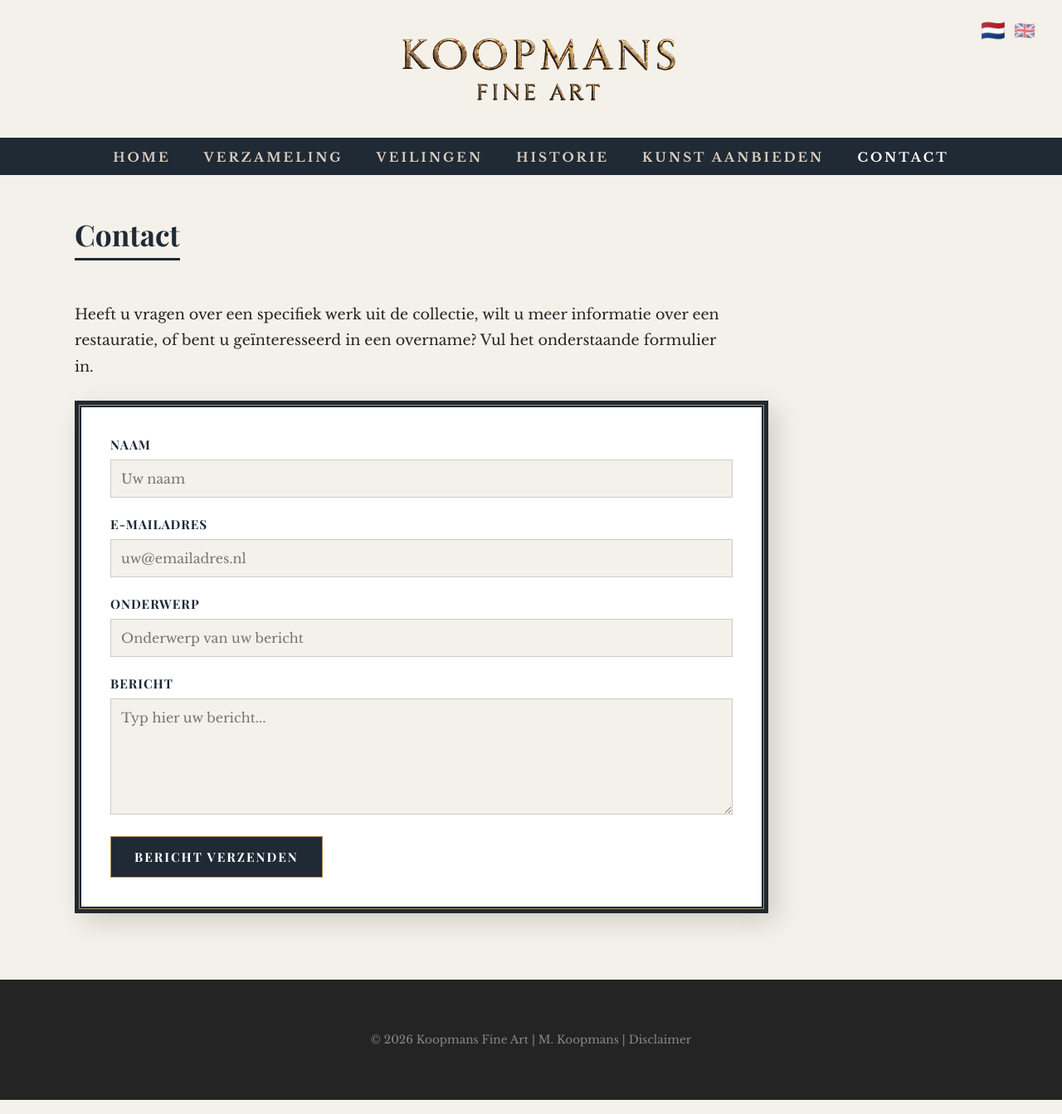
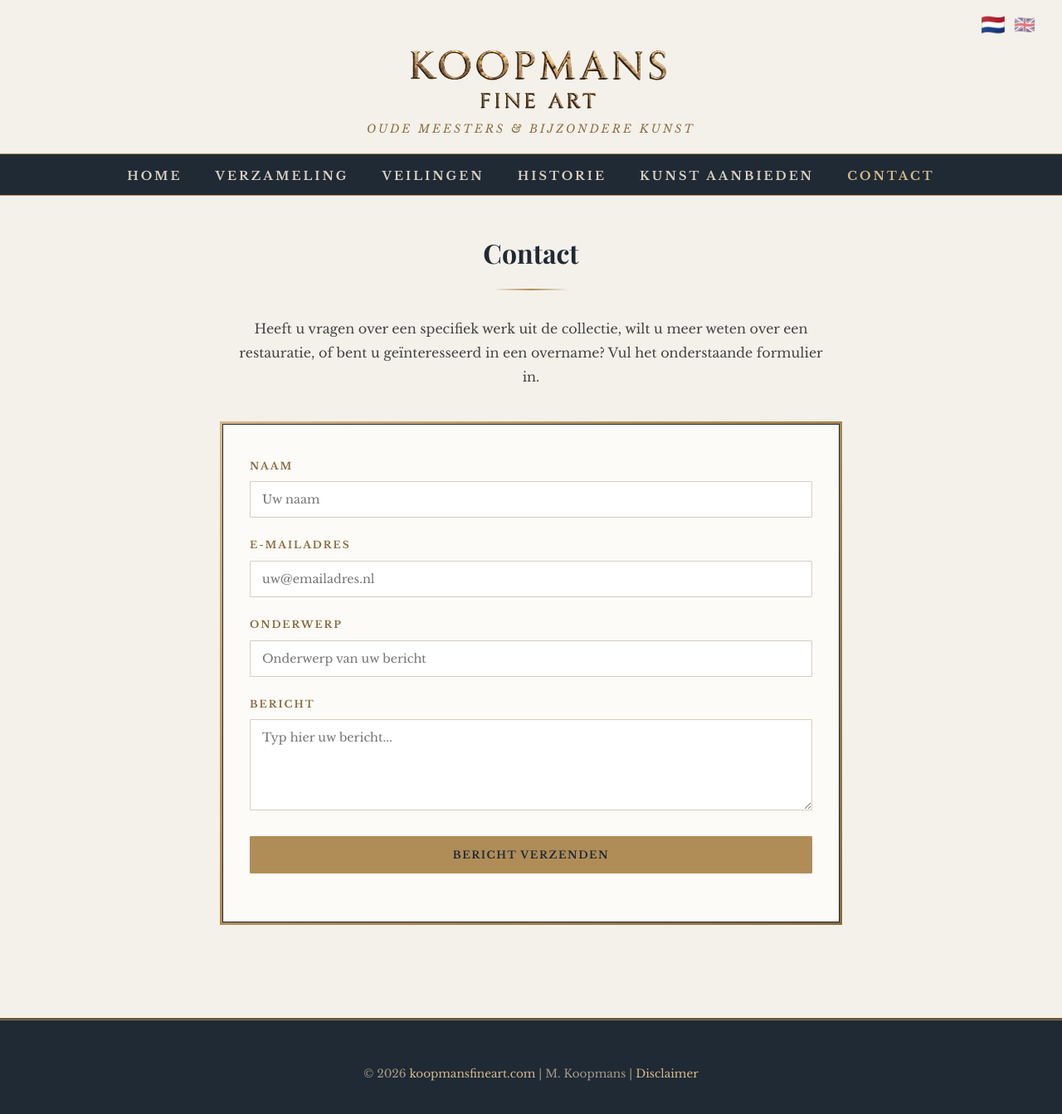
Before and after one commit to MKthebeast1/mijn-website-1, a plain HTML site: page contact/index.html in a window 1280 px wide. Shown: the part 15-1358 px from the top of the page at 83% size. Drawn offline with nearby package versions, Linux system fonts and the light colour scheme; a web font is replaced by a local one.

Commit message:
Update index.html

```diff
--- a/contact/index.html
+++ b/contact/index.html
@@ -3,35 +3,43 @@
 <head>
     <meta charset="UTF-8">
     <meta name="viewport" content="width=device-width, initial-scale=1.0">
-    <title>Contact — Koopmans Fine Art</title>
+    <title>Contact - Koopmans Fine Art</title>
     <meta name="description" content="Neem contact op met Koopmans Fine Art voor vragen over schilderijen, restauratie of overnames.">
-    <link rel="icon" type="image/png" href="/Koopmansfine.png">
-    <link href="https://fonts.googleapis.com/css2?family=Playfair+Display:wght@700&family=Libre+Baskerville:ital,wght@0,400;0,700;1,400&display=swap" rel="stylesheet">
+    <link rel="icon" type="image/png" href="/foto/Koopmansfine.png">
+    <link rel="apple-touch-icon" href="/foto/Koopmansfine.png">
+    <link href="https://fonts.googleapis.com/css2?family=Playfair+Display:ital,wght@0,400;0,700;0,900;1,700&family=Libre+Baskerville:ital,wght@0,400;0,700;1,400&display=swap" rel="stylesheet">
+    <script src="https://cdn.jsdelivr.net/npm/@emailjs/browser@3/dist/email.min.js"></script>
     <style>
         :root {
+            --blauw: #1f2a35;
             --goud: #b08d57;
-            --blauw: #1f2a35;
-            --donker: #242424;
+            --goud-diep: #8a6a3d;
+            --goud-licht: #d4b98a;
             --creme: #f4f1ea;
+            --papier: #ece6d8;
+            --inkt: #242424;
+            --wit-papier: #fcfbf8;
         }
+
+        * { box-sizing: border-box; }
 
         body {
             font-family: 'Libre Baskerville', serif;
             margin: 0;
             background-color: var(--creme);
-            color: var(--donker);
+            color: var(--inkt);
             text-align: center;
-            border-top: 10px solid var(--blauw);
         }
 
-        /* 1. Header Styling */
+        /* ============ HEADER ============ */
         header {
-            padding: 0.5rem 1rem 0.2rem;
+            padding: 1.8rem 1rem 0.3rem;
             position: relative;
+            border-top: 6px solid var(--blauw);
         }
 
-        header img {
-            max-height: 160px;
+        header img#header-logo {
+            max-height: 150px;
             max-width: 95%;
             display: block;
             margin: 0 auto;
@@ -40,15 +48,23 @@
             transition: opacity 0.05s linear;
         }
 
-        /* Taalswitcher Styling */
+        .tagline {
+            font-family: 'Libre Baskerville', serif;
+            font-style: italic;
+            font-size: 0.85rem;
+            color: var(--goud-diep);
+            letter-spacing: 3px;
+            text-transform: uppercase;
+            margin: -1.4rem 0 0;
+        }
+
         .lang-switch {
             position: absolute;
-            top: 2rem;
+            top: 1.8rem;
             right: 2rem;
             display: flex;
             gap: 12px;
         }
-
         .lang-switch a {
             text-decoration: none;
             font-size: 1.3rem;
@@ -57,189 +73,286 @@
             line-height: 1;
             opacity: 0.55;
         }
+        .lang-switch a:hover, .lang-switch a.active { opacity: 1; transform: scale(1.15); }
 
-        .lang-switch a:hover,
-        .lang-switch a.active {
-            opacity: 1;
-            transform: scale(1.15);
-        }
-
-        /* 2. Menubalk */
+        /* ============ NAV ============ */
         nav {
             padding: 0.9rem 0;
+            margin-top: 1rem;
             margin-bottom: 2.5rem;
             background-color: var(--blauw);
+            border-top: 1px solid var(--goud);
+            border-bottom: 1px solid var(--goud);
             overflow-x: auto;
             white-space: nowrap;
             scrollbar-width: none;
             -ms-overflow-style: none;
             -webkit-overflow-scrolling: touch;
-            line-height: 1 !important;
         }
-
         nav::-webkit-scrollbar { display: none; }
-
-        nav ul {
-            list-style: none;
-            padding: 0;
-            margin: 0;
-            display: flex;
-            justify-content: center;
-            gap: 40px;
-            line-height: 1 !important;
-        }
-
+        nav ul { list-style: none; padding: 0; margin: 0; display: flex; justify-content: center; gap: 40px; }
         nav a {
             text-decoration: none;
             color: #dcd0c0;
             font-weight: 700;
             text-transform: uppercase;
             letter-spacing: 3px;
-            font-size: 0.95rem;
+            font-size: 0.9rem;
             transition: color 0.3s;
             display: inline-block;
-            line-height: 1 !important;
         }
+        nav a:hover, nav a.active { color: var(--goud-licht); }
 
-        nav a:hover, nav a.active { color: #ffffff; }
+        /* ============ FLEURON ============ */
+        .fleuron {
+            display: flex;
+            align-items: center;
+            justify-content: center;
+            gap: 18px;
+            margin: 3rem auto;
+            max-width: 400px;
+            color: var(--goud);
+        }
+        .fleuron::before, .fleuron::after {
+            content: "";
+            height: 1px;
+            flex: 1;
+            background: linear-gradient(to var(--dir, right), transparent, var(--goud));
+        }
+        .fleuron::before { --dir: left; }
+        .fleuron span { font-size: 1.3rem; line-height: 1; }
 
-        /* Hoofdinhoud */
+        /* ============ CONTENT ============ */
         .main-content {
             max-width: 1100px;
             margin: 0 auto;
             padding: 0 2rem 5rem;
             text-align: left;
+            line-height: 1.8;
         }
 
-        h2 {
+        .page-title {
             font-family: 'Playfair Display', serif;
-            font-size: 2.2rem;
+            font-size: 2rem;
             color: var(--blauw);
-            border-bottom: 3px solid var(--blauw);
-            display: inline-block;
-            padding-bottom: 5px;
-            margin-top: 0.5rem;
-            margin-bottom: 2rem;
+            text-align: center;
+            margin: 0.5rem 0 2rem;
+            font-weight: 700;
+        }
+        .page-title::after {
+            content: "";
+            display: block;
+            width: 90px;
+            height: 2px;
+            margin: 0.9rem auto 0;
+            background: linear-gradient(to right, transparent, var(--goud), transparent);
         }
 
-        .intro-text {
-            font-size: 1.1rem;
-            line-height: 1.8;
-            margin-bottom: 1.5rem;
-            max-width: 800px;
+        .section-title {
+            font-family: 'Playfair Display', serif;
+            font-size: 1.55rem;
+            color: var(--blauw);
+            text-align: center;
+            margin: 3.5rem 0 1.6rem;
+            font-weight: 700;
+        }
+        .section-title::after {
+            content: "";
+            display: block;
+            width: 60px;
+            height: 1px;
+            margin: 0.7rem auto 0;
+            background-color: var(--goud);
         }
 
-        .email-highlight {
-            font-size: 1.1rem;
-            margin-bottom: 2.5rem;
+        .page-intro {
+            max-width: 720px;
+            margin: 0 auto 2.5rem;
+            text-align: center;
+            font-size: 1rem;
+            color: #444;
         }
 
-        .email-highlight a {
-            color: var(--blauw);
+        /* ============ KNOPPEN ============ */
+        .btn {
+            display: inline-block;
+            padding: 12px 28px;
+            text-decoration: none;
             font-weight: 700;
-            text-decoration: underline;
+            text-transform: uppercase;
+            letter-spacing: 1.5px;
+            font-size: 0.78rem;
+            border-radius: 1px;
+            transition: 0.25s;
+            border: 1px solid var(--goud);
+            cursor: pointer;
+            font-family: 'Libre Baskerville', serif;
+        }
+        .btn-primary { background-color: var(--goud); color: var(--blauw); }
+        .btn-primary:hover { background-color: var(--goud-licht); }
+        .btn-secondary { background-color: transparent; color: var(--goud-licht); }
+        .btn-secondary:hover { background-color: rgba(176,141,87,0.15); color: #fff; }
+
+        /* ============ GOUDEN PANEEL (blauw) ============ */
+        .gold-panel {
+            max-width: 680px;
+            margin: 2.8rem auto;
+            padding: 2.2rem 2rem;
+            text-align: center;
+            background-color: var(--blauw);
+            border: 1px solid var(--goud);
+            position: relative;
+        }
+        .gold-panel::before {
+            content: "";
+            position: absolute;
+            inset: 6px;
+            border: 1px solid rgba(176,141,87,0.4);
+            pointer-events: none;
+        }
+        .panel-eyebrow {
+            font-size: 0.72rem;
+            letter-spacing: 3px;
+            text-transform: uppercase;
+            color: var(--goud-licht);
+            margin: 0 0 0.8rem;
+        }
+        .panel-text {
+            font-family: 'Playfair Display', serif;
+            color: #f1ede2;
+            font-size: 1.15rem;
+            margin: 0 0 1rem;
+            line-height: 1.5;
+        }
+        .panel-sub {
+            color: #b9ab95;
+            font-size: 0.85rem;
+            line-height: 1.6;
+            margin: 0 0 1.6rem;
         }
 
-        /* 3. Contactformulier Styling */
-        .contact-form {
-            background-color: #ffffff;
-            padding: 35px;
-            border: 8px solid var(--blauw);
-            outline: 1px solid var(--goud);
-            outline-offset: -6px;
-            box-shadow: 10px 10px 30px rgba(0,0,0,0.15);
-            max-width: 750px;
+        /* ============ LICHT KADER (creme) ============ */
+        .light-card {
+            max-width: 680px;
+            margin: 2rem auto;
+            padding: 3px;
+            background: linear-gradient(135deg, var(--goud-licht), var(--goud) 40%, var(--goud-diep));
+        }
+        .light-card-inner {
+            background-color: var(--wit-papier);
+            border: 1px solid var(--blauw);
+            padding: 2.2rem 2rem;
+            text-align: left;
         }
 
-        .form-group {
-            margin-bottom: 22px;
+        /* ============ FOOTER ============ */
+        footer {
+            text-align: center;
+            padding: 3.5rem 1rem 2.5rem;
+            background-color: var(--blauw);
+            color: #a89a86;
+            font-size: 0.85rem;
+            border-top: 3px double var(--goud);
+        }
+        footer a { color: var(--goud-licht); text-decoration: none; }
+        footer a:hover { color: #fff; }
+
+        /* ============ MOBIEL ============ */
+        @media (max-width: 700px) {
+            nav ul { justify-content: flex-start; padding: 0 25px; gap: 30px; }
+            header { padding: 1.2rem 1rem 0.4rem; }
+            header img#header-logo { max-height: 110px; }
+            .tagline { font-size: 0.7rem; letter-spacing: 2px; margin-top: -1rem; }
+            .lang-switch { top: 1rem; right: 1rem; gap: 10px; }
+            .lang-switch a { font-size: 1.1rem; }
+            .main-content { padding: 0 1.2rem 4rem; }
+            .page-title { font-size: 1.6rem; }
+            .light-card-inner { padding: 1.6rem 1.2rem; }
+            .gold-panel { padding: 1.8rem 1.2rem; }
         }
 
-        .form-group label {
+        .form-card {
+            max-width: 680px;
+            margin: 2rem auto;
+            padding: 3px;
+            background: linear-gradient(135deg, var(--goud-licht), var(--goud) 40%, var(--goud-diep));
+        }
+        .form-card-inner {
+            background-color: var(--wit-papier);
+            border: 1px solid var(--blauw);
+            padding: 2.4rem 2rem;
+            text-align: left;
+        }
+
+        .form-group { margin-bottom: 22px; }
+
+        label {
             display: block;
-            font-family: 'Playfair Display', serif;
+            font-size: 0.75rem;
             font-weight: 700;
-            font-size: 0.95rem;
             text-transform: uppercase;
-            letter-spacing: 1px;
-            color: var(--blauw);
+            letter-spacing: 2px;
+            color: var(--goud-diep);
             margin-bottom: 8px;
         }
 
-        .form-group input,
-        .form-group textarea {
+        input[type="text"], input[type="email"], input[type="tel"], textarea, input[type="file"] {
             width: 100%;
-            padding: 12px;
-            border: 1px solid #ccc;
-            background-color: var(--creme);
+            padding: 12px 14px;
+            border: 1px solid #d5cec1;
+            background-color: #fff;
             font-family: 'Libre Baskerville', serif;
-            font-size: 1rem;
-            color: var(--donker);
-            box-sizing: border-box;
-            transition: border-color 0.2s, background-color 0.2s;
+            font-size: 0.9rem;
+            color: var(--inkt);
+            border-radius: 1px;
+            outline: none;
+            transition: border-color 0.3s;
         }
+        input[type="file"] { background-color: transparent; padding: 8px 0; border: none; }
+        input:focus, textarea:focus { border-color: var(--goud); }
+        textarea { height: 110px; resize: vertical; }
 
-        .form-group input:focus,
-        .form-group textarea:focus {
-            outline: none;
-            border-color: var(--blauw);
-            background-color: #ffffff;
+        .checkbox-container {
+            display: flex;
+            align-items: flex-start;
+            gap: 10px;
+            margin: 1.6rem 0;
         }
+        .checkbox-container input[type="checkbox"] {
+            margin-top: 5px;
+            cursor: pointer;
+            width: 18px;
+            height: 18px;
+            accent-color: var(--goud-diep);
+        }
+        .checkbox-container label {
+            font-size: 0.85rem;
+            font-weight: 400;
+            text-transform: none;
+            letter-spacing: normal;
+            line-height: 1.6;
+            cursor: pointer;
+            color: var(--inkt);
+            margin-bottom: 0;
+        }
+        .checkbox-container a { color: var(--goud-diep); font-weight: 700; text-decoration: underline; }
+        .checkbox-container a:hover { color: var(--blauw); }
 
-        .form-group textarea {
-            resize: vertical;
-            min-height: 140px;
-        }
+        .submit-btn { display: block; width: 100%; padding: 14px 30px; margin-top: 10px; }
 
-        /* Verzendknop */
-        .submit-btn {
-            background-color: var(--blauw);
-            color: #ffffff;
-            border: 1px solid var(--goud);
-            padding: 14px 28px;
-            font-family: 'Playfair Display', serif;
-            font-size: 0.95rem;
-            font-weight: 700;
-            text-transform: uppercase;
-            letter-spacing: 2px;
-            cursor: pointer;
-            transition: background-color 0.3s, color 0.3s;
-        }
+        #status { margin-top: 20px; font-size: 0.9rem; text-align: center; font-weight: 700; }
 
-        .submit-btn:hover {
-            background-color: var(--goud);
-            color: #ffffff;
-        }
-
-        /* Mobiele optimalisaties */
-        @media (max-width: 600px) {
-            nav ul { justify-content: flex-start; padding: 0 25px; gap: 30px; }
-            header { padding: 1rem 1rem 0.2rem; }
-            header img { max-height: 120px; max-width: 95%; }
-            .lang-switch { top: 0.9rem; right: 1rem; gap: 10px; }
-            .lang-switch a { font-size: 1.1rem; }
-            .contact-form { padding: 20px; border-width: 6px; }
-        }
-
-        footer {
-            text-align: center;
-            padding: 4rem 1rem;
-            background-color: var(--donker);
-            color: #888888;
-            font-size: 0.85rem;
-        }
-
-        footer a { color: #888888; text-decoration: none; }
-        footer a:hover { color: #bbbbbb; }
+        .contact-form-card { max-width: 750px; }
     </style>
 </head>
 <body>
 
 <header>
     <img src="/foto/Adobe Express - file.png" alt="Koopmans Fine Art" id="header-logo">
+    <p class="tagline">Oude meesters &amp; bijzondere kunst</p>
     <div class="lang-switch">
-        <a href="/contact/" class="active" title="Nederlands" aria-label="Nederlands">🇳🇱</a>
-        <a href="/en/contact/" title="English" aria-label="English">🇬🇧</a>
+        <a href="/contact/" class="active" title="Nederlands" aria-label="Nederlands">&#127475;&#127473;</a>
+        <a href="/en/contact/" title="English" aria-label="English">&#127468;&#127463;</a>
     </div>
 </header>
 
@@ -256,15 +369,12 @@
 
 <div class="main-content">
 
-    <h2>Contact</h2>
+    <h1 class="page-title">Contact</h1>
 
-    <p class="intro-text">
-        Heeft u vragen over een specifiek werk uit de collectie, wilt u meer informatie over een restauratie, of bent u geïnteresseerd in een overname? Vul het onderstaande formulier in.
+    <p class="page-intro">Heeft u vragen over een specifiek werk uit de collectie, wilt u meer weten over een restauratie, of bent u ge&iuml;nteresseerd in een overname? Vul het onderstaande formulier in.</p>
 
-    </p>
-
-    <!-- Contactformulier -->
-    <section class="contact-form">
+    <div class="form-card contact-form-card">
+        <div class="form-card-inner">
             <form id="contact-form">
 
                 <div class="form-group">
@@ -287,48 +397,20 @@
                     <textarea id="message" name="message" required placeholder="Typ hier uw bericht..."></textarea>
                 </div>
 
-            <button type="submit" id="submit-btn" class="submit-btn">Bericht Verzenden</button>
+                <button type="submit" id="submit-btn" class="btn btn-primary submit-btn">Bericht Verzenden</button>
+                <div id="status"></div>
             </form>
-    </section>
+        </div>
+    </div>
 
 </div>
 
 <footer>
-    &copy; 2026 Koopmans Fine Art | M. Koopmans |
+    &copy; 2026 <a href="/">koopmansfineart.com</a> | M. Koopmans |
     <a href="/disclaimer/">Disclaimer</a>
 </footer>
 
-<!-- EmailJS Library & Scripts -->
-<script src="https://cdn.jsdelivr.net/npm/@emailjs/browser@3/dist/email.min.js"></script>
 <script>
-    // Geïnitialiseerd met jouw Public Key
-    (function() {
-        emailjs.init("crMxrNbG_C8MXhgAC");
-    })();
-
-    // EmailJS Verzending
-    document.getElementById('contact-form').addEventListener('submit', function(event) {
-        event.preventDefault();
-
-        var btn = document.getElementById('submit-btn');
-        btn.innerText = 'Verzenden...';
-        btn.disabled = true;
-
-        emailjs.sendForm('service_7nmyzrd', 'template_48n2vng', this)
-            .then(function() {
-                alert('Hartelijk dank! Uw bericht is succesvol verzonden.');
-                document.getElementById('contact-form').reset();
-                btn.innerText = 'Bericht Verzenden';
-                btn.disabled = false;
-            }, function(error) {
-                alert('Er is iets misgegaan bij het verzenden. Probeer het later opnieuw.');
-                console.error('EmailJS Error:', error);
-                btn.innerText = 'Bericht Verzenden';
-                btn.disabled = false;
-            });
-    });
-
-    // Logo fade effect tijdens scrollen
     window.addEventListener('scroll', function() {
         var logo = document.getElementById('header-logo');
         var scrollPosition = window.scrollY;
@@ -339,7 +421,6 @@
         if (logo) logo.style.opacity = opacity;
     }, { passive: true });
 
-    // Zorgt dat het actieve menu-item op mobiel netjes in beeld schuift
     document.addEventListener("DOMContentLoaded", function() {
         setTimeout(function() {
             var activeLink = document.querySelector('nav a.active');
@@ -351,6 +432,31 @@
             }
         }, 50);
     });
+
+    (function() {
+        emailjs.init("crMxrNbG_C8MXhgAC");
+    })();
+
+    document.getElementById('contact-form').addEventListener('submit', function(event) {
+        event.preventDefault();
+
+        var btn = document.getElementById('submit-btn');
+        btn.innerText = 'Verzenden...';
+        btn.disabled = true;
+
+        emailjs.sendForm('service_7nmyzrd', 'template_48n2vng', this)
+            .then(function() {
+                document.getElementById('status').innerHTML = '<span style="color:#2e7d32;">Hartelijk dank. Uw bericht is verzonden.</span>';
+                document.getElementById('contact-form').reset();
+                btn.innerText = 'Bericht Verzenden';
+                btn.disabled = false;
+            }, function(error) {
+                document.getElementById('status').innerHTML = '<span style="color:#c62828;">Er ging iets mis. Probeer het later opnieuw.</span>';
+                console.error('EmailJS Error:', error);
+                btn.innerText = 'Bericht Verzenden';
+                btn.disabled = false;
+            });
+    });
 </script>
 
 </body>
```
Lines whose indentation alone changed are shown as unchanged.
